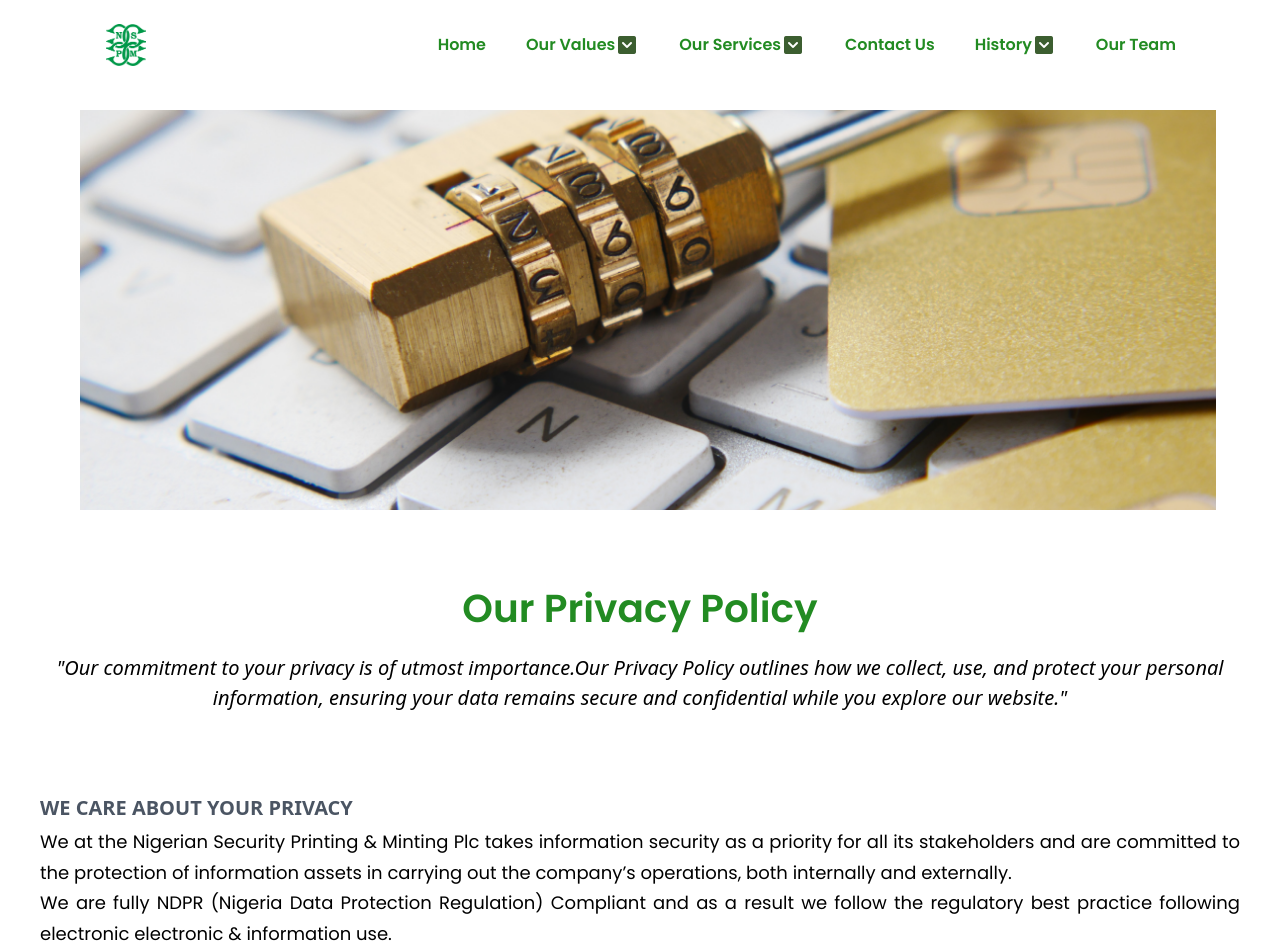
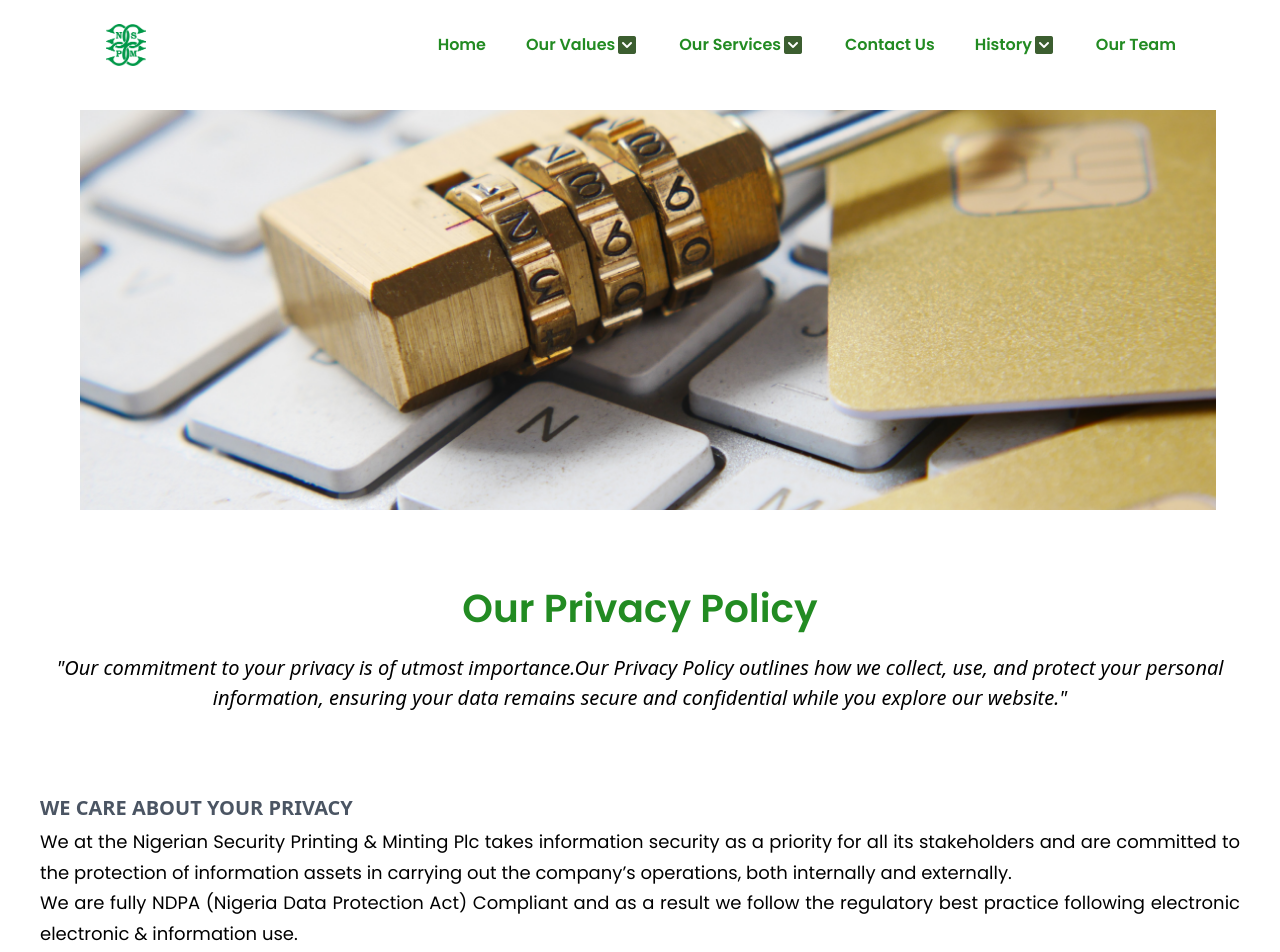
Before and after one commit to Drchey/ReactMintWebsite, a React (Create React App) app: page /privacy in a window 1280 px wide. Shown: the top 952 px of the page. Built offline with nearby package versions, Linux system fonts and the light colour scheme.

Commit message:
[fix] change the NDPR to NDPA (Act)

```diff
--- a/src/component/ConsentCookies.js
+++ b/src/component/ConsentCookies.js
@@ -35,7 +35,7 @@ const ConsentCookies = () => {
           <h2 className="text-lg font-semibold mb-3">Our Privacy Policy</h2>
           <p className="mb-4">
             We use cookies to give you a better and more inclusive experience.
-            We only use your information in accordance with <br></br> NDPR and
+            We only use your information in accordance with <br></br> NDPA, ISO and
             other applicable regulations as explained in our
             <Link to="/privacy" target="_blank">
               <span className="underline text-teal-500 cursor-pointer ml-1">
--- a/src/screens/Privacy.js
+++ b/src/screens/Privacy.js
@@ -78,7 +78,7 @@ const Privacy = () => {
           </p>
 
           <p className={`${styles.paragraph} text-justify`}>
-            We are fully NDPR (Nigeria Data Protection Regulation) Compliant and
+            We are fully NDPA (Nigeria Data Protection Act) Compliant and
             as a result we follow the regulatory best practice following
             electronic electronic & information use.
           </p>
```
